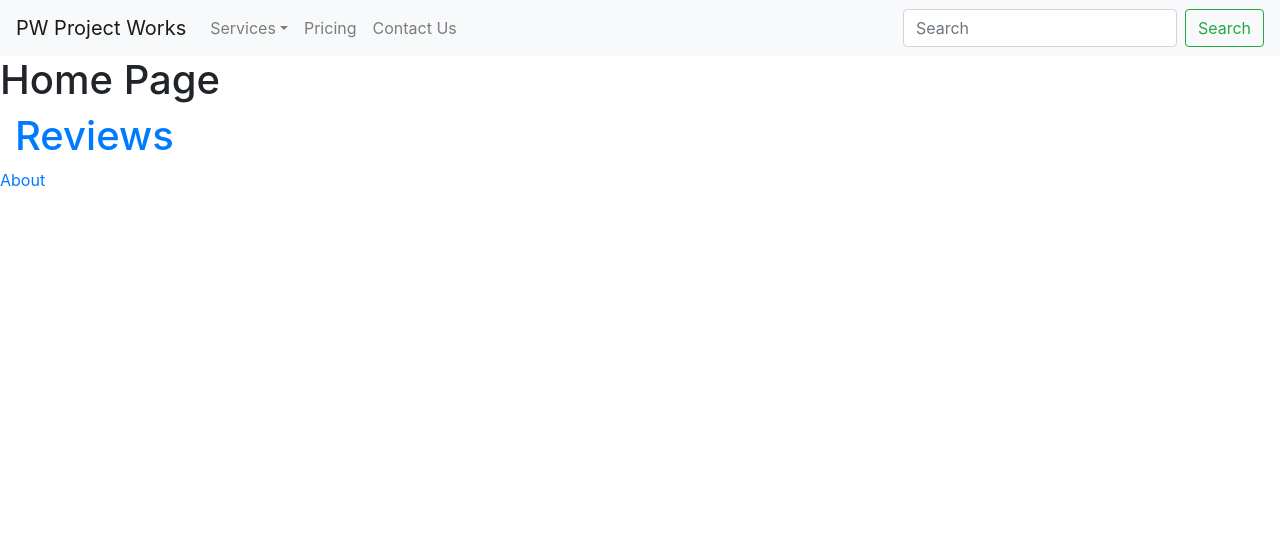
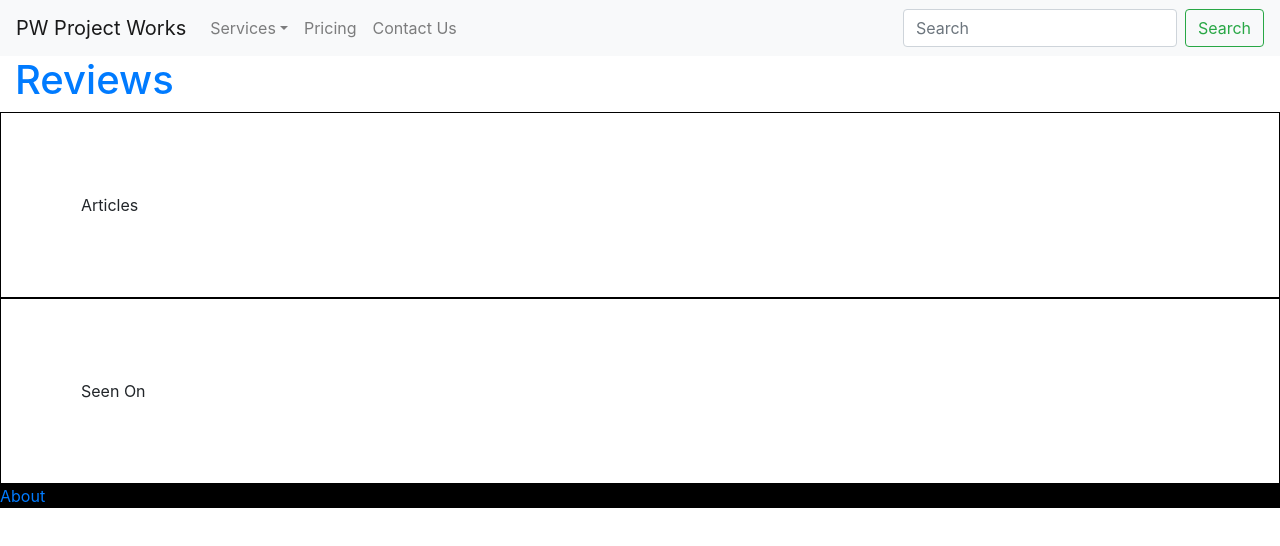
Before and after one commit to codebypaul/pw_project_works_front, a React (Create React App) app: page / in a window 1280 px wide. Shown: the top 546 px of the page. Built offline with nearby package versions, Linux system fonts and the light colour scheme.

Commit message:
began working on site layout

```diff
--- /dev/null
+++ b/src/components/ContactForm.js
@@ -0,0 +1,22 @@
+export default function ContactForm() {
+    return (
+        <form action="" className="m-5 p-5">
+                <div className="form-group">
+                    <label htmlFor="">Name</label>
+                    <input type="text" className="form-control"/>
+                </div>
+                <div className="form-group">
+                    <label htmlFor="">Email</label>
+                    <input type="email" className="form-control"/>
+                </div>
+                <div className="form-group">
+                    <label htmlFor="">Phone</label>
+                    <input type="tel" className="form-control"/>
+                </div>
+                <div className="form-group">
+                    <label htmlFor="">Message</label>
+                    <textarea className="form-control" rows="10"></textarea>
+                </div>
+            </form>
+    )
+}
--- a/src/components/Footer.js
+++ b/src/components/Footer.js
@@ -1,11 +1,16 @@
 import { Link } from 'react-router-dom'
+import styled from 'styled-components'
 
 export default function Footer() {
     return (
-        <footer>
+        <FooterWrapper>
             <Link to='/about'>
                 About
             </Link>
-        </footer>
+        </FooterWrapper>
     )
 }
+
+const FooterWrapper = styled.footer`
+    background: black;
+`
--- a/src/pages/Home.js
+++ b/src/pages/Home.js
@@ -1,18 +1,29 @@
 import { Link } from 'react-router-dom'
+import styled from 'styled-components'
 
 export default function Home() {
     return (
-        <div>
-            <h1>Home Page</h1>
+        <>
+            <div className="container-fluid">
 
+            </div>
             <div className="container-fluid">
             <Link to='/reviews'>
                 <h1>Reviews</h1>
             </Link>
-                {/* <div className="card">
-
-                </div> */}
             </div>
-        </div>
+            <SeenOn>
+                Articles
+            </SeenOn>
+            <SeenOn>
+                Seen On
+            </SeenOn>
+        </>
     )
 }
+
+const SeenOn = styled.div`
+    border: 1px solid black;
+    width: 100%;
+    padding: 5rem;
+`
```
Also changed, not shown: src/components/ServiceRight.js (added, +12 -0 lines), src/pages/Contact.js (+10 -3 lines), src/pages/DetailService.js (added).
